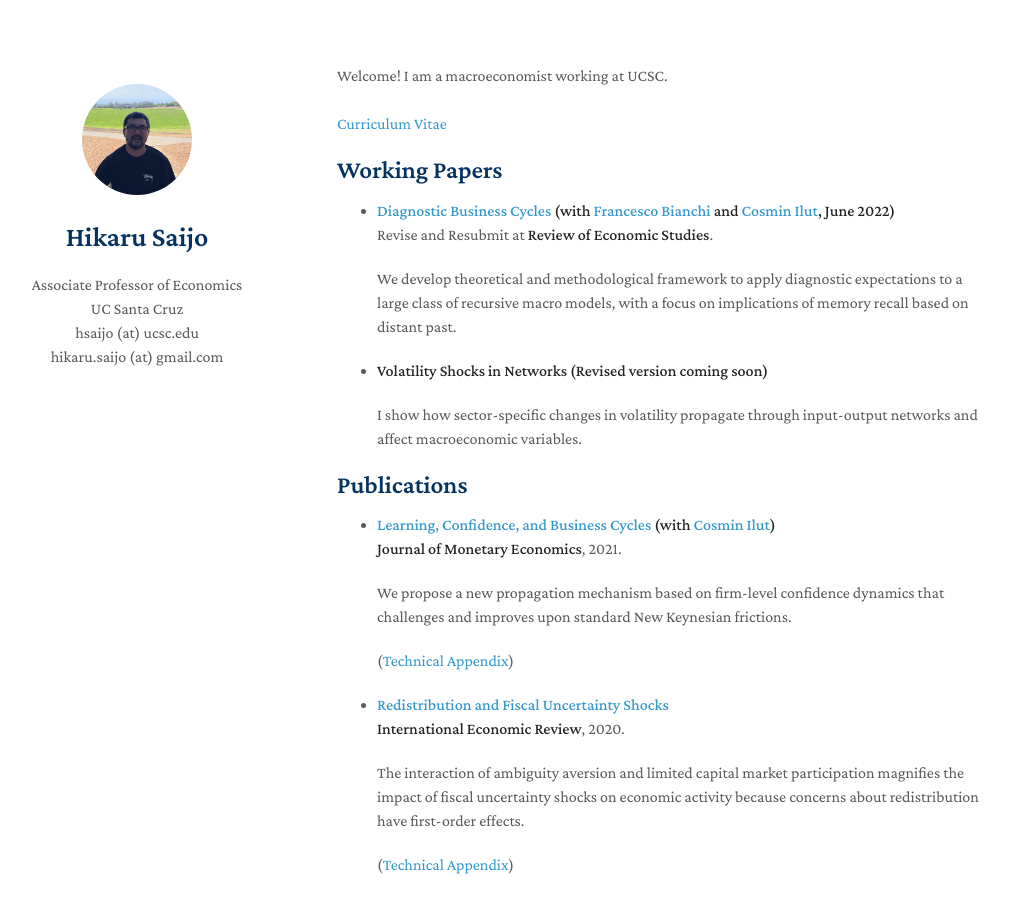
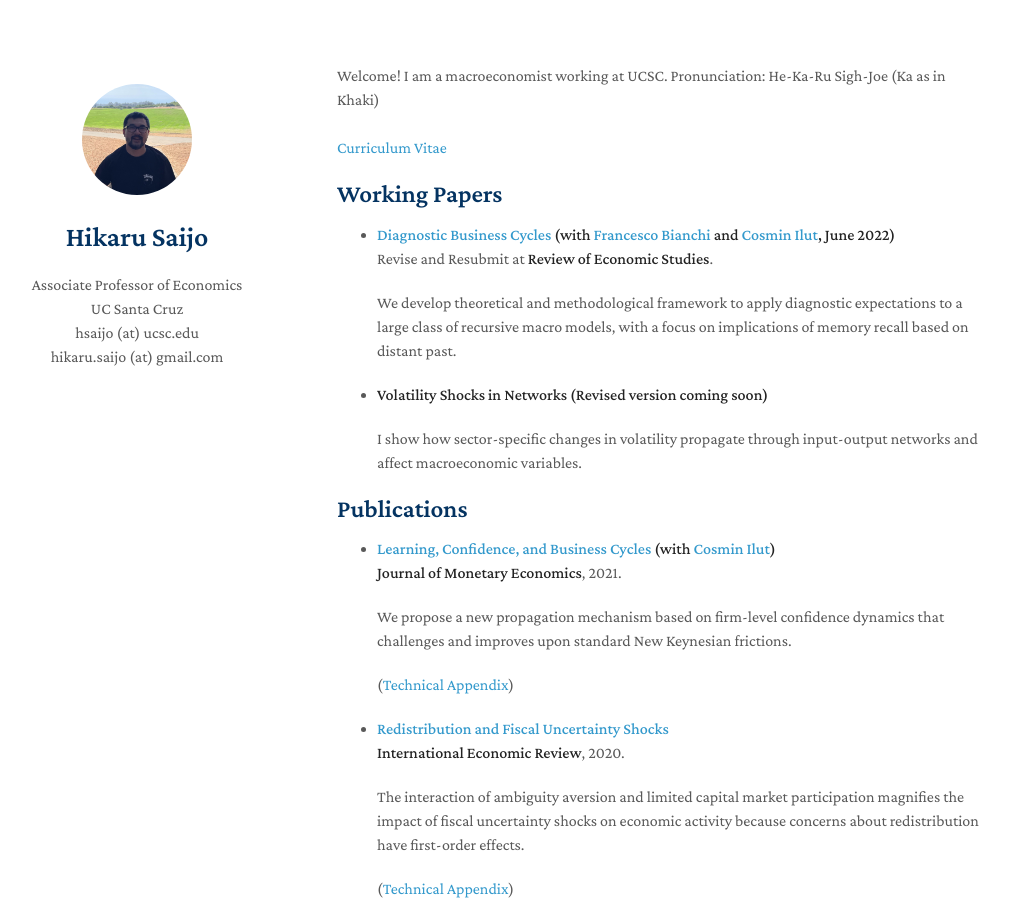
Before and after one commit to hsaijo/hsaijo.github.io, a Jekyll site: the page built from index.md, in a window 1280 px wide and 900 px high. Shown: the whole window, without its empty margins (133-1143 px from the left). Built offline with Jekyll 4.4.1, drawn with Linux system fonts in a browser that asks for light colours; nearby versions of some CDN libraries; a style sheet for code colours, icons or effects is not loaded.

Commit message:
Update index.md

```diff
--- a/index.md
+++ b/index.md
@@ -2,7 +2,7 @@
 layout: homepage
 ---
 
-Welcome! I am a macroeconomist working at UCSC.
+Welcome! I am a macroeconomist working at UCSC. Pronunciation: He-Ka-Ru Sigh-Joe (Ka as in Khaki)
 <br>
 <br>
 [Curriculum Vitae](http://hsaijo.github.io/files/hikaru_saijo_cv.pdf)
```
